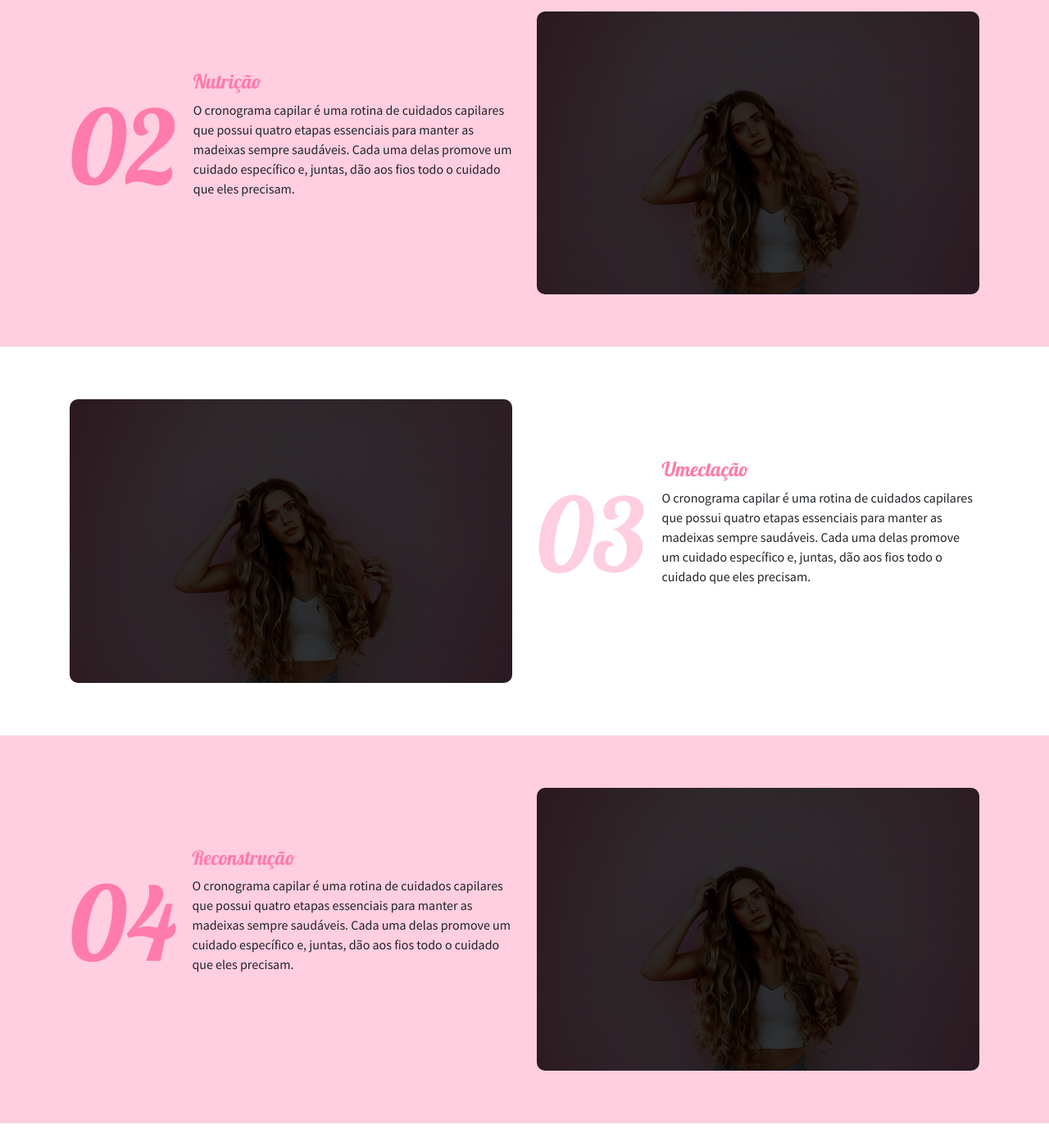
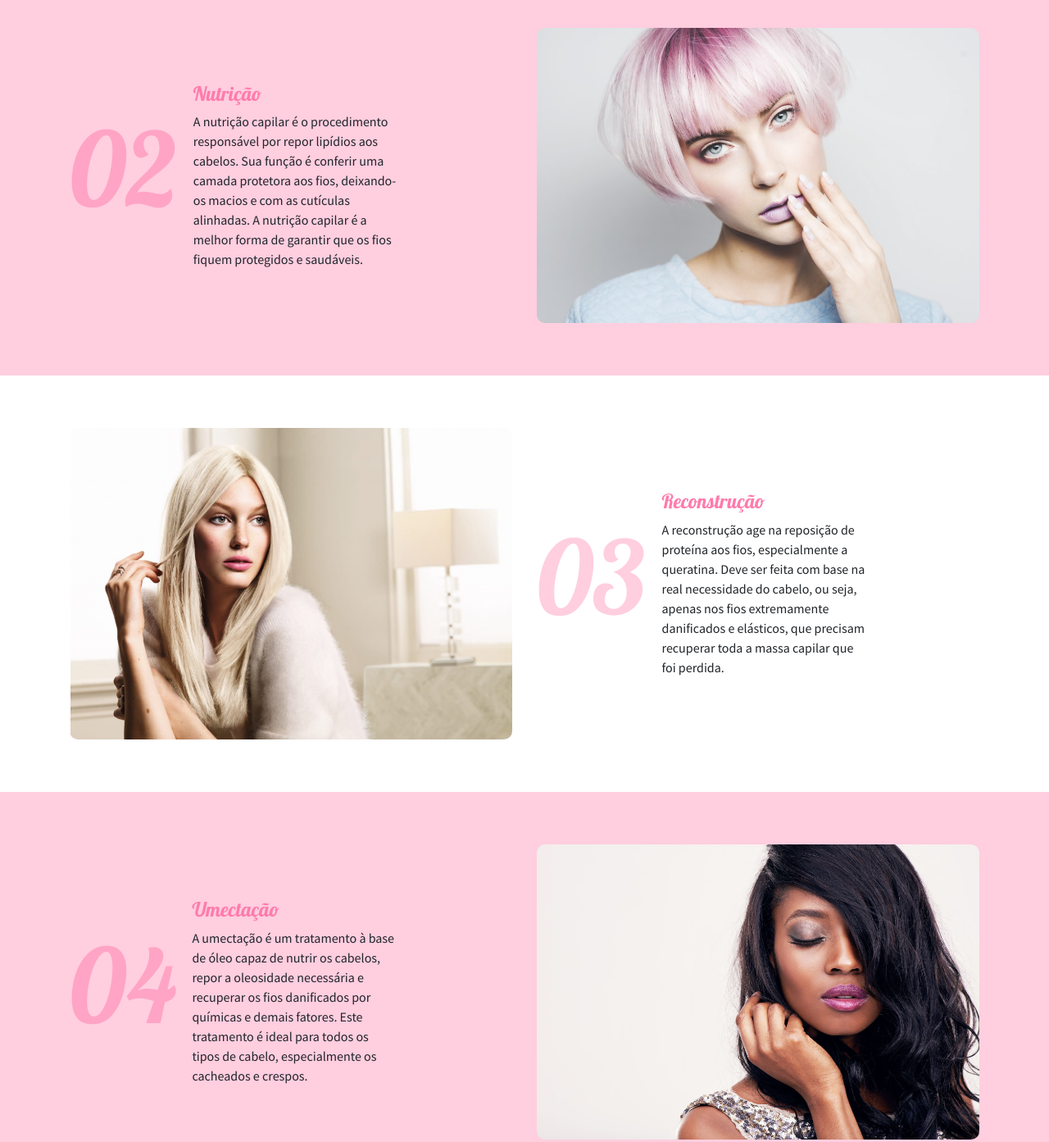
Before and after one commit to juliabizol/ivacabeleireira, a plain HTML site: page index.html in a window 1280 px wide. Shown: the part 1360-2753 px from the top of the page at 82% size. Drawn offline with Linux system fonts and the light colour scheme.

Commit message:
steps-adjustments2

```diff
--- a/css/main.css
+++ b/css/main.css
@@ -147,7 +147,7 @@ button.cta:hover {
     align-self: center;
 }
 
-.step1-text, step2-text, step3-text, step4-text {
+.step1-text, .step2-text, .step3-text, .step4-text {
     width: 250px;
 }
 
@@ -157,6 +157,7 @@ button.cta:hover {
 
 .step-number2, .step-number4 {
     color: var(--primary-color);
+    opacity: 50%;
     font-size: 125px;
     font-family: 'Lobster', cursive;
     margin-right: 20px;
--- a/index.html
+++ b/index.html
@@ -65,7 +65,7 @@
         <div class="container">
             <div class="row">
                 <div class="col-sm-12 col-md-6">
-                    <img src="img/keune.png" alt="hair" class="img-fluid">
+                    <img src="img/keune-models-1.jpg" alt="hair" class="img-fluid">
                 </div>
                 <div class="col-sm-12 col-md-6 d-flex align-self-center">
                     <div class="step-number1">
@@ -73,9 +73,8 @@
                     </div>
                     <div class="step1-text">
                         <h4>Hidratação</h4>
-                        <p class="mb-0">O cronograma capilar é uma rotina de cuidados capilares que possui quatro etapas essenciais
-                        para manter as madeixas sempre saudáveis. Cada uma delas promove um cuidado específico e,
-                        juntas, dão aos fios todo o cuidado que eles precisam.
+                        <p class="mb-0">a Hidratação é o procedimento responsável por repor água e nutrientes essenciais que são perdidos
+                        todos os dias. Dessa forma, manter uma rotina de hidratação livrará os fios do ressecamento, garantindo cabelos mais saudáveis.
                         </p>
                     </div>
                 </div>
@@ -92,14 +91,14 @@
                     </div>
                     <div class="step2-text">
                         <h4>Nutrição</h4>
-                            <p class="mb-0">O cronograma capilar é uma rotina de cuidados capilares que possui quatro etapas essenciais
-                                para manter as madeixas sempre saudáveis. Cada uma delas promove um cuidado específico e,
-                                juntas, dão aos fios todo o cuidado que eles precisam.
+                            <p class="mb-0">A nutrição capilar é o procedimento responsável por repor lipídios aos cabelos.
+                            Sua função é conferir uma camada protetora aos fios, deixando-os macios e com as cutículas alinhadas.
+                            A nutrição capilar é a melhor forma de garantir que os fios fiquem protegidos e saudáveis.
                             </p>
                     </div>
                 </div>
                 <div class="col-sm-12 col-md-6">
-                    <img src="img/header_img.jpg" alt="hair" class="img-fluid">
+                    <img src="img/keune-model-2.jpg" alt="hair" class="img-fluid">
                 </div>
             </div>
         </div>
@@ -109,17 +108,17 @@
         <div class="container">
             <div class="row">
                 <div class="col-sm-12 col-md-6">
-                    <img src="img/header_img.jpg" alt="hair" class="img-fluid">
+                    <img src="img/keune-model-3.png" alt="hair" class="img-fluid">
                 </div>
                 <div class="col-sm-12 col-md-6 d-flex align-self-center">
                     <div class="step-number3">
                         <p>03</p>
                     </div>
                 <div class="step3-text">
-                    <h4>Umectação</h4>
-                        <p class="mb-0">O cronograma capilar é uma rotina de cuidados capilares que possui quatro etapas essenciais
-                            para manter as madeixas sempre saudáveis. Cada uma delas promove um cuidado específico e,
-                            juntas, dão aos fios todo o cuidado que eles precisam.
+                    <h4>Reconstrução</h4>
+                        <p class="mb-0">A reconstrução age na reposição de proteína aos fios, especialmente a queratina.
+                        Deve ser feita com base na real necessidade do cabelo, ou seja, apenas nos fios extremamente danificados e elásticos,
+                        que precisam recuperar toda a massa capilar que foi perdida.
                         </p>
                     </div>
                 </div>
@@ -135,15 +134,15 @@
                         <p>04</p>
                     </div>
                     <div class="step4-text">
-                        <h4>Reconstrução</h4>
-                        <p class="mb-0">O cronograma capilar é uma rotina de cuidados capilares que possui quatro etapas essenciais
-                            para manter as madeixas sempre saudáveis. Cada uma delas promove um cuidado específico e,
-                            juntas, dão aos fios todo o cuidado que eles precisam.
+                        <h4>Umectação</h4>
+                        <p class="mb-0">A umectação é um tratamento à base de óleo capaz de nutrir os cabelos,
+                        repor a oleosidade necessária e recuperar os fios danificados por químicas e demais fatores.
+                        Este tratamento é ideal para todos os tipos de cabelo, especialmente os cacheados e crespos.
                         </p>
                     </div>
                 </div>
                 <div class="col-sm-12 col-md-6">
-                    <img src="img/header_img.jpg" alt="hair" class="img-fluid">
+                    <img src="img/keune-model-4.jpg" alt="hair" class="img-fluid">
                 </div>
             </div>
         </div>
```
Also changed, not shown: img/keune-model-2.jpg (added), img/keune-model-3.PNG (renamed from img/keune.PNG), img/keune-model-4.jpg (added), img/keune-models-1.jpg (renamed from img/keune_models.jpg), img/keune_model2.jpg (added).
